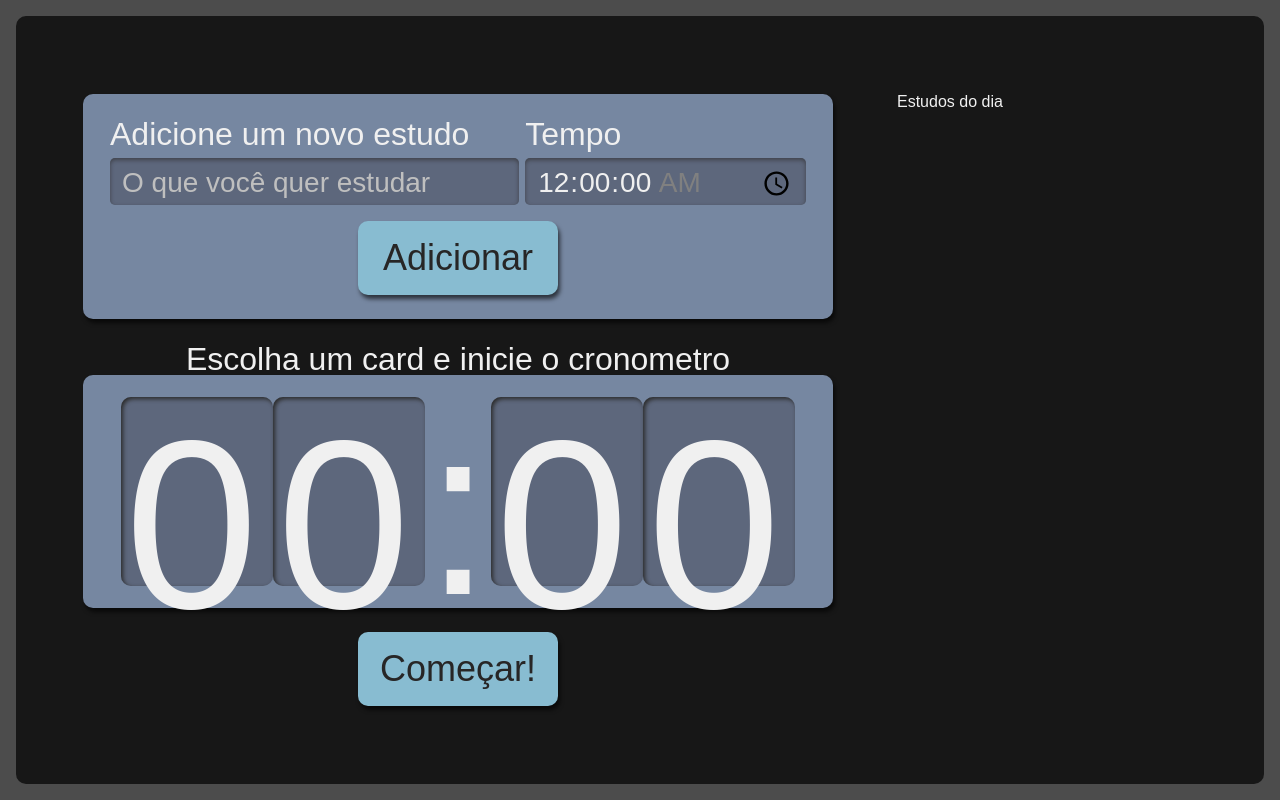
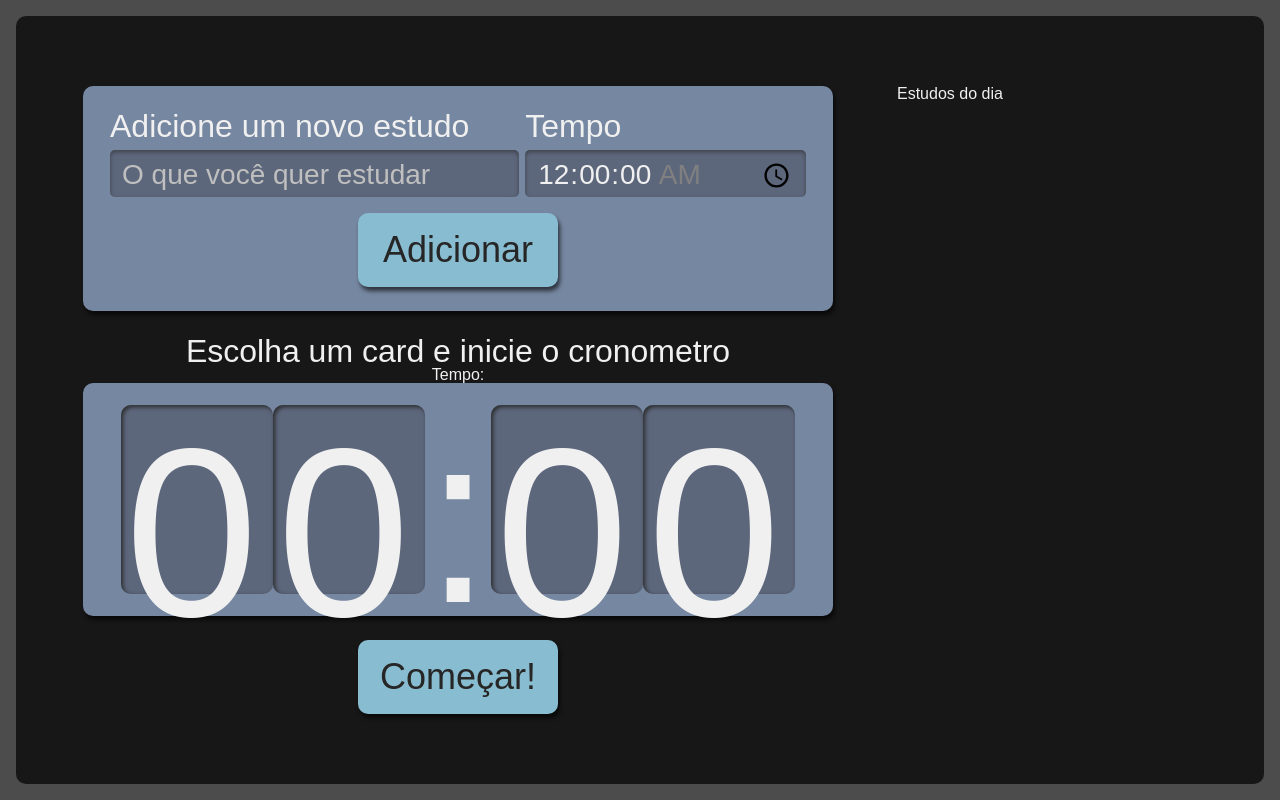
Before and after one commit to AntonioPinheiro66484/TimerEstudosReactETypeScript, a React (Create React App) app: page / in a window 1280 px wide. Built offline with nearby package versions, Linux system fonts and the light colour scheme.

Commit message:
Tipando os props e adicionando os imports para a convesao de tempo

```diff
--- a/src/components/Cronometro/index.tsx
+++ b/src/components/Cronometro/index.tsx
@@ -1,11 +1,23 @@
 import Botao from "../Botao";
 import Relogio from "./Relogio";
 import style from "./Cronometro.module.scss"
+import { tempoParaSegundos } from "../../common/utils/time";
+import { ITarefa } from "../../types/tarefa";
+import { useState } from "react";
 
-export function Cronometro(){
+interface Props {
+    selecionado:ITarefa | undefined
+}
+export function Cronometro({selecionado}:Props){
+    const[tempo, setTempo] = useState<number>();
+    if(selecionado?.tempo){
+        setTempo(tempoParaSegundos(selecionado.tempo))
+    }
+    console.log('conversao:', tempoParaSegundos('01:01:01'))
     return(
         <div className={style.cronometro}>
             <p className={style.titulo}>Escolha um card e inicie o cronometro</p>
+            Tempo:{tempo}
             <div className={style.relogioWrapper}>
                 <Relogio/>
             </div>
```
